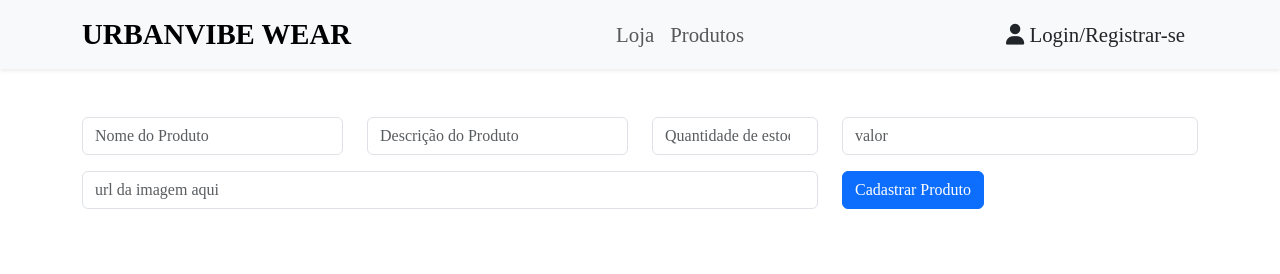
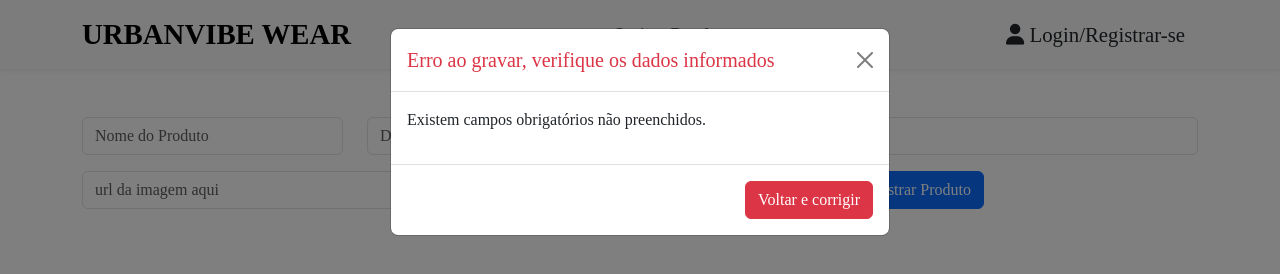
Before and after one commit to RobertoJSJTV/ProjetosPort, a website: page ProjetoLojadeRoupas/CadastroProdutos.html in a window 1280 px wide. Both pictures are taken after a click on the button "Cadastrar Produto". Drawn offline with nearby package versions, Linux system fonts and the light colour scheme; files that its build step writes are made by us from their sources.

Commit message:
updt: modificações em botoes e mais

```diff
--- a/ProjetoLojadeRoupas/CadastroProdutos.html
+++ b/ProjetoLojadeRoupas/CadastroProdutos.html
@@ -6,7 +6,7 @@
     <meta name="viewport" content="width=device-width, initial-scale=1.0">
     <link href="https://cdn.jsdelivr.net/npm/bootstrap@5.3.8/dist/css/bootstrap.min.css" rel="stylesheet">
     <link rel="stylesheet" href="https://cdnjs.cloudflare.com/ajax/libs/font-awesome/6.4.0/css/all.min.css">
-    <link rel="stylesheet" href="/ProjetoLojadeRoupas/css/style.css">
+    <link rel="stylesheet" href="ProjetoLojadeRoupas/css/style.css">
 
     <!-- aparecer quando compartilha o link  -->
     <meta name="description" content="Clientes que querem estilo moderno sem pagar preços absurdos">
@@ -30,8 +30,9 @@
     <title>UrbanVibe Wear - Cadastro</title>
 
 </head>
+
 <body>
-        <nav class="navbar navbar-expand-lg navbar-light bg-light shadow-sm">
+    <nav class="navbar navbar-expand-lg navbar-light bg-light shadow-sm">
         <div class="container">
             <a class="navbar-brand urban fw-bold" href="#">UrbanVibe Wear</a>
 
@@ -48,14 +49,15 @@
             </div>
         </div>
     </nav>
-    <section >
+    <section>
         <div class="container mt-5">
             <div class="row">
                 <div class="col-md-3">
                     <input type="text" class="form-control" placeholder="Nome do Produto" id="nome" required>
                 </div>
                 <div class="col-md-3">
-                    <input type="text" class="form-control" placeholder="Descrição do Produto" id="descricaoProduto" required>
+                    <input type="text" class="form-control" placeholder="Descrição do Produto" id="descricaoProduto"
+                        required>
                 </div>
                 <div class="col-md-2">
                     <input type="number" class="form-control" placeholder="Quantidade de estoque" id="Qtd" required>
@@ -69,15 +71,31 @@
                     <input class="form-control" type="text" placeholder="url da imagem aqui" id="imgURL">
                 </div>
                 <div class="col-md-4">
-            <button type="button" class="btn btn-primary" onclick="cadastrarProduto()">Cadastrar Produto</button></div>
+                    <button type="button" class="btn btn-primary" onclick="cadastrarProduto()">Cadastrar
+                        Produto</button>
+                </div>
             </div>
         </div>
     </section>
 
-
+    <div class="modal fade" tabindex="-1" aria-labelledby="modalRegistraDespesaLabel" id="modalRegistraDespesa">
+        <div class="modal-dialog">
+            <div class="modal-content">
+                <div class="modal-header">
+                    <h5 class="modal-title" id="modalTitulo"></h5>
+                    <button type="button" class="btn-close" data-bs-dismiss="modal" aria-label="Close"></button>
+                </div>
+                <div class="modal-body" id="modalBody"></div>
+                <div class="modal-footer">
+                    <button type="button" data-bs-dismiss="modal" class="btn" id="modalBotao"></button>
+                </div>
+            </div>
+        </div>
+    </div>
 
     <script src="js/script.js"></script>
 
-     <script src="https://cdn.jsdelivr.net/npm/bootstrap@5.3.8/dist/js/bootstrap.bundle.min.js"></script>
+    <script src="https://cdn.jsdelivr.net/npm/bootstrap@5.3.8/dist/js/bootstrap.bundle.min.js"></script>
 </body>
+
 </html>
--- a/ProjetoLojadeRoupas/js/script.js
+++ b/ProjetoLojadeRoupas/js/script.js
@@ -2,18 +2,45 @@
 const SUPABASE_KEY = "eyJhbGciOiJIUzI1NiIsInR5cCI6IkpXVCJ9.eyJpc3MiOiJzdXBhYmFzZSIsInJlZiI6Im9sdXZxaGNzcWZhemx4d3d5eGp6Iiwicm9sZSI6ImFub24iLCJpYXQiOjE3NzM0MDE0MTYsImV4cCI6MjA4ODk3NzQxNn0.QgRVoPmKQZ2pdLmvHWuSKKRrZzOcGfEoxcRdGRuhH8U";
 
 // CADASTRAR PRODUTO
+function showModal({ title, body, buttonText, buttonClass }) {
+    const modalEl = document.getElementById("modalRegistraDespesa");
+    if (!modalEl) return;
+
+    const bootstrapModal = new bootstrap.Modal(modalEl);
+    document.getElementById('modalTitulo').textContent = title;
+    document.getElementById('modalTitulo').className = `modal-title ${buttonClass === 'btn-danger' ? 'text-danger' : buttonClass === 'btn-success' ? 'text-success' : ''}`;
+    document.getElementById('modalBody').innerHTML = body;
+    const botao = document.getElementById('modalBotao');
+    botao.className = `btn ${buttonClass}`;
+    botao.textContent = buttonText;
+
+    bootstrapModal.show();
+}
+
+// CADASTRAR PRODUTO
 async function cadastrarProduto() {
+    const nomeEl = document.getElementById("nome");
+    const descricaoEl = document.getElementById("descricaoProduto");
+    const qtdEl = document.getElementById("Qtd");
+    const valorEl = document.getElementById("valor");
+    const imgURLEl = document.getElementById("imgURL");
 
-    const nome = document.getElementById("nome").value;
-    const descricao = document.getElementById("descricaoProduto").value;
-    const qtd = document.getElementById("Qtd").value;
-    const valor = document.getElementById("valor").value;
-    const imgURL = document.getElementById("imgURL").value
+    const nome = nomeEl.value;
+    const descricao = descricaoEl.value;
+    const qtd = qtdEl.value;
+    const valor = valorEl.value;
+    const imgURL = imgURLEl.value;
 
     if (!nome || !descricao || !qtd || !valor) {
-        alert("Preencha todos os campos");
+        showModal({
+            title: 'Erro ao gravar, verifique os dados informados',
+            body: '<p>Existem campos obrigatórios não preenchidos.</p>',
+            buttonText: 'Voltar e corrigir',
+            buttonClass: 'btn-danger'
+        });
         return;
     }
+
     const response = await fetch(`${SUPABASE_URL}/rest/v1/Products`, {
         method: "POST",
         headers: {
@@ -32,9 +59,25 @@
     });
 
     if (response.ok) {
-        alert("Produto cadastrado com sucesso!");
+        showModal({
+            title: 'Registro inserido com sucesso',
+            body: '<p>O Produto foi cadastrado com sucesso.</p>',
+            buttonText: 'Voltar',
+            buttonClass: 'btn-success'
+        });
+
+        nomeEl.value = "";
+        descricaoEl.value = "";
+        qtdEl.value = "";
+        valorEl.value = "";
+        imgURLEl.value = "";
     } else {
-        alert("Erro ao cadastrar produto");
+        showModal({
+            title: 'Erro ao cadastrar produto!',
+            body: '<p>Erro desconhecido.</p>',
+            buttonText: 'Voltar e corrigir',
+            buttonClass: 'btn-danger'
+        });
     }
 }
 
@@ -46,7 +89,7 @@
 
     if (!container) return;
 
-        const response = await fetch(`${SUPABASE_URL}/rest/v1/Products?select=*`, {
+    const response = await fetch(`${SUPABASE_URL}/rest/v1/Products?select=*`, {
         method: "GET",
         headers: {
             "apikey": SUPABASE_KEY,
```
